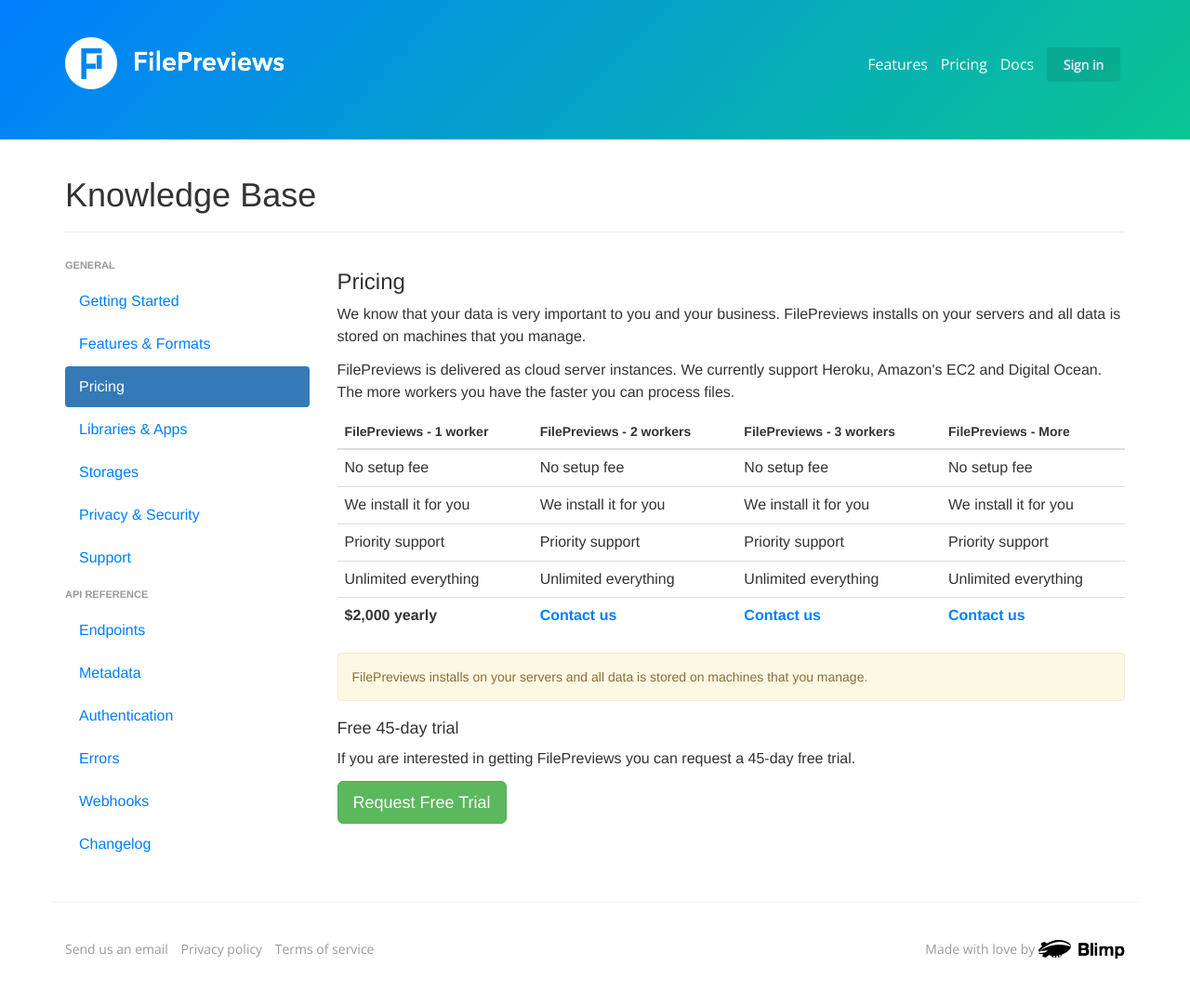
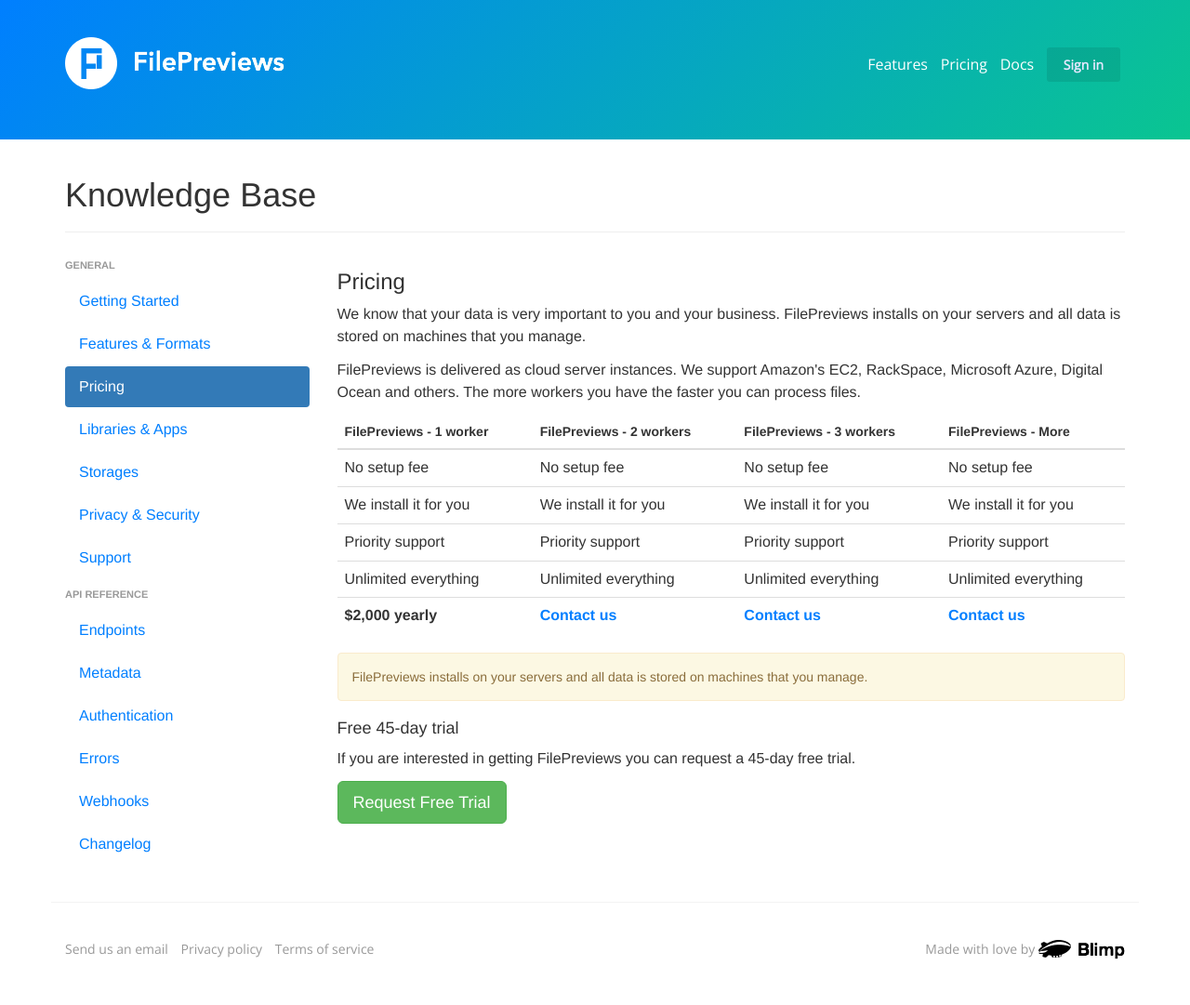
Before and after one commit to jomajoma/filepreviews.io, a Jekyll site: the page built from docs/pricing.html, in a window 1280 px wide. Shown: the whole page at 93% size. Built offline with Jekyll 4.4.1, drawn with Linux system fonts in a browser that asks for light colours; nearby versions of some CDN libraries; some of the changed lines change nothing that is shown.

Commit message:
Updates supported platforms

```diff
--- a/docs/pricing.html
+++ b/docs/pricing.html
@@ -6,7 +6,7 @@
 
 <p>We know that your data is very important to you and your business. FilePreviews installs on your servers and all data is stored on machines that you manage.</p>
 
-<p>FilePreviews is delivered as cloud server instances. We currently support Heroku, Amazon's EC2 and Digital Ocean. The more workers you have the faster you can process files.</p>
+<p>FilePreviews is delivered as cloud server instances. We support Amazon's EC2, RackSpace, Microsoft Azure, Digital Ocean and others. The more workers you have the faster you can process files.</p>
 
 <table class="table">
 <thead>
@@ -44,9 +44,9 @@
     </tr>
     <tr>
       <td><strong>$2,000 yearly</strong></td>
-      <td><strong><a href="mailto:hello@getblimp.com?subject=FilePreviews:2">Contact us</a></strong></td>
-      <td><strong><a href="mailto:hello@getblimp.com?subject=FilePreviews:3">Contact us</a></strong></td>
-      <td><strong><a href="mailto:hello@getblimp.com?subject=FilePreviews:More">Contact us</a></strong></td>
+      <td><strong><a href="mailto:hello@getblimp.com?subject=FilePreviews Pricing - 2w">Contact us</a></strong></td>
+      <td><strong><a href="mailto:hello@getblimp.com?subject=FilePreviews Pricing - 3w">Contact us</a></strong></td>
+      <td><strong><a href="mailto:hello@getblimp.com?subject=FilePreviews Pricing - More">Contact us</a></strong></td>
     </tr>
   </tbody>
 </table>
```
